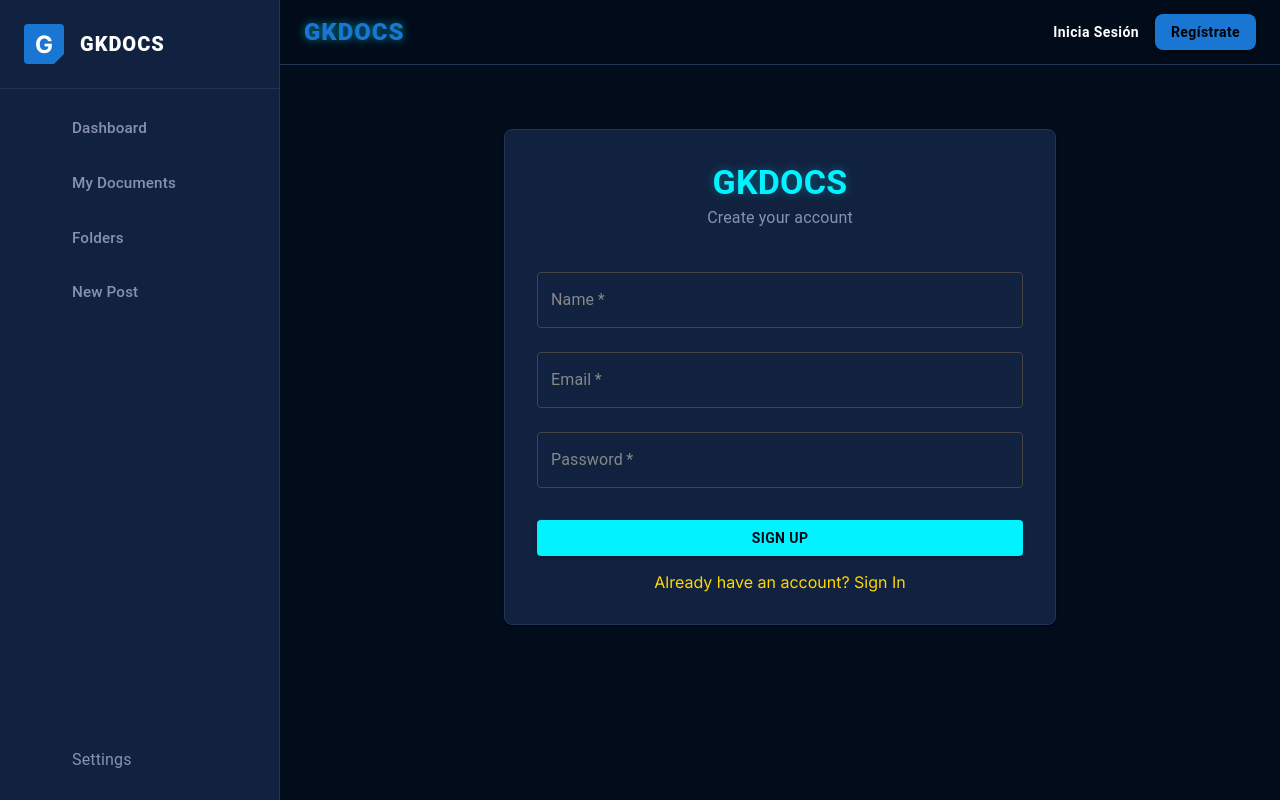
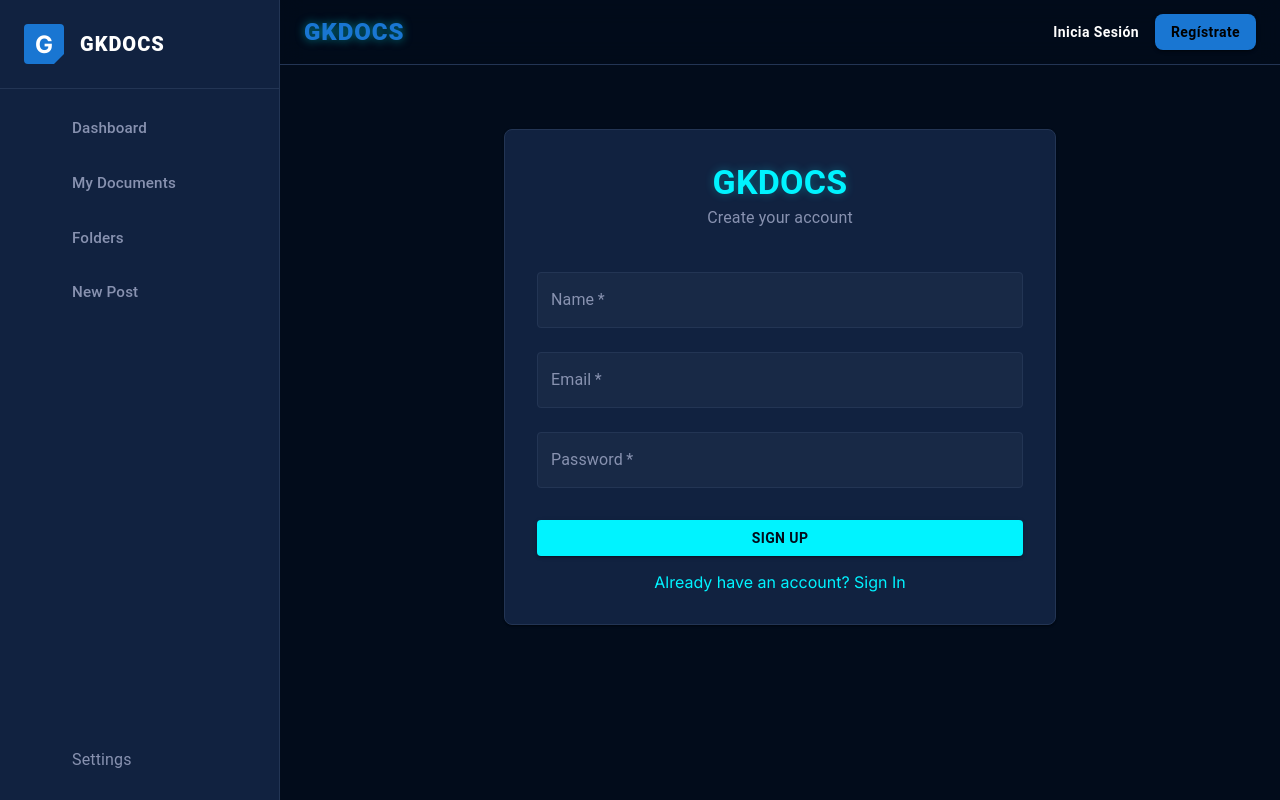
Before and after one commit to cpita1980/tech-docs, a Next.js app: page /register in a window 1280 px wide. Built offline with nearby package versions, Linux system fonts and the light colour scheme; no server answers; some icons are missing.

Commit message:
style: improve form contrast and accessibility on Auth pages

```diff
--- a/src/app/register/page.tsx
+++ b/src/app/register/page.tsx
@@ -66,11 +66,14 @@ export default function RegisterPage() {
                             value={formData.name}
                             onChange={(e) => setFormData({ ...formData, name: e.target.value })}
                             sx={{
-                                '& .MuiInputLabel-root': { color: '#888' },
+                                '& .MuiInputLabel-root': { color: '#8892b0' },
+                                '& .MuiInputLabel-root.Mui-focused': { color: '#00f3ff' },
                                 '& .MuiOutlinedInput-root': {
-                                    color: 'white',
-                                    '& fieldset': { borderColor: '#444' },
-                                    '&:hover fieldset': { borderColor: '#FFD700' },
+                                    color: '#ccd6f6',
+                                    backgroundColor: 'rgba(255, 255, 255, 0.03)',
+                                    '& fieldset': { borderColor: '#233554' },
+                                    '&:hover fieldset': { borderColor: '#8892b0' },
+                                    '&.Mui-focused fieldset': { borderColor: '#00f3ff' },
                                 },
                             }}
                         />
@@ -83,11 +86,14 @@ export default function RegisterPage() {
                             value={formData.email}
                             onChange={(e) => setFormData({ ...formData, email: e.target.value })}
                             sx={{
-                                '& .MuiInputLabel-root': { color: '#888' },
+                                '& .MuiInputLabel-root': { color: '#8892b0' },
+                                '& .MuiInputLabel-root.Mui-focused': { color: '#00f3ff' },
                                 '& .MuiOutlinedInput-root': {
-                                    color: 'white',
-                                    '& fieldset': { borderColor: '#444' },
-                                    '&:hover fieldset': { borderColor: '#FFD700' },
+                                    color: '#ccd6f6',
+                                    backgroundColor: 'rgba(255, 255, 255, 0.03)',
+                                    '& fieldset': { borderColor: '#233554' },
+                                    '&:hover fieldset': { borderColor: '#8892b0' },
+                                    '&.Mui-focused fieldset': { borderColor: '#00f3ff' },
                                 },
                             }}
                         />
@@ -100,11 +106,14 @@ export default function RegisterPage() {
                             value={formData.password}
                             onChange={(e) => setFormData({ ...formData, password: e.target.value })}
                             sx={{
-                                '& .MuiInputLabel-root': { color: '#888' },
+                                '& .MuiInputLabel-root': { color: '#8892b0' },
+                                '& .MuiInputLabel-root.Mui-focused': { color: '#00f3ff' },
                                 '& .MuiOutlinedInput-root': {
-                                    color: 'white',
-                                    '& fieldset': { borderColor: '#444' },
-                                    '&:hover fieldset': { borderColor: '#FFD700' },
+                                    color: '#ccd6f6',
+                                    backgroundColor: 'rgba(255, 255, 255, 0.03)',
+                                    '& fieldset': { borderColor: '#233554' },
+                                    '&:hover fieldset': { borderColor: '#8892b0' },
+                                    '&.Mui-focused fieldset': { borderColor: '#00f3ff' },
                                 },
                             }}
                         />
@@ -125,7 +134,7 @@ export default function RegisterPage() {
                         </Button>
                     </form>
                     <Box sx={{ mt: 2, textAlign: 'center' }}>
-                        <Link href="/api/auth/signin" style={{ color: '#FFD700', textDecoration: 'none' }}>
+                        <Link href="/api/auth/signin" style={{ color: '#00f3ff', textDecoration: 'none' }}>
                             Already have an account? Sign In
                         </Link>
                     </Box>
```
Also changed, not shown: src/app/login/page.tsx (+17 -11 lines).
